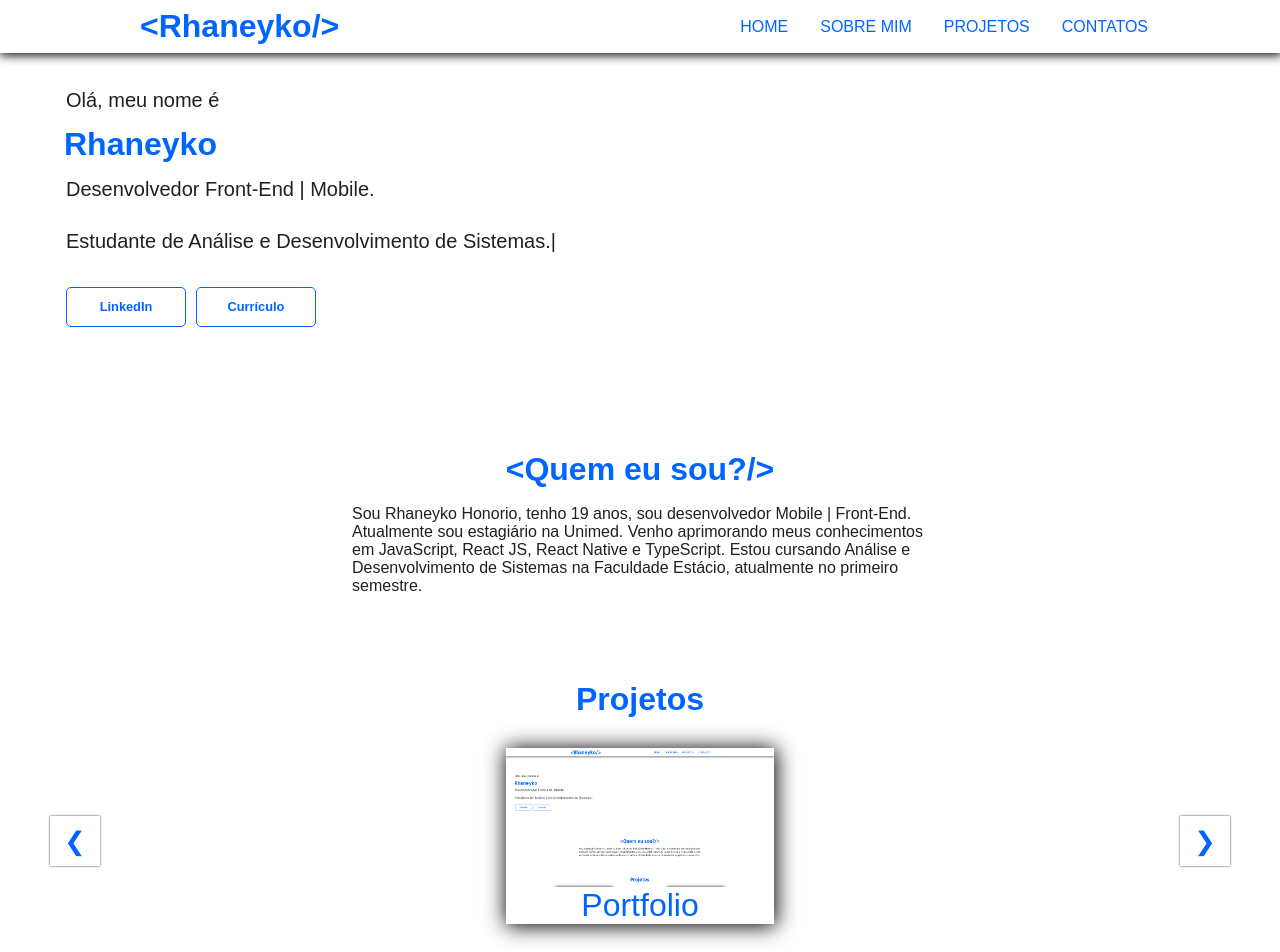
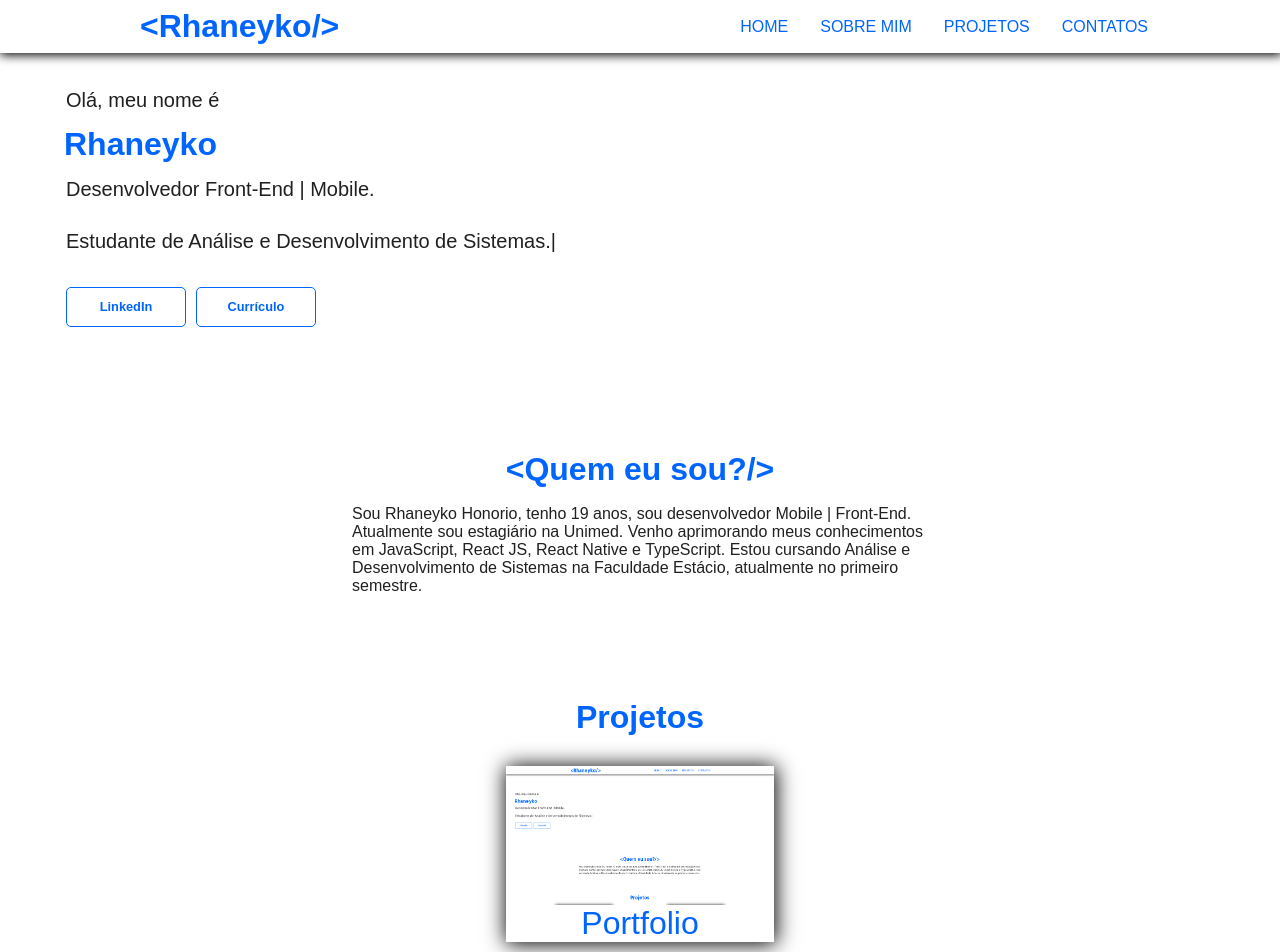
Before and after one commit to rhaneyko/rhaneyko-portfolio, a React (Create React App) app: page / in a window 1280 px wide. Shown: the top 952 px of the page. Built offline with nearby package versions, Linux system fonts and the light colour scheme; a web font is replaced by a local one.

Commit message:
React App

```diff
--- a/src/screens/ProjectsPage/index.jsx
+++ b/src/screens/ProjectsPage/index.jsx
@@ -1,5 +1,5 @@
 import React from 'react'
-import Carousel from 'react-elastic-carousel';
+//import Carousel from 'react-elastic-carousel';
 import CardsProjects from '../../components/CardsProjects';
 import {
     Container,
@@ -10,7 +10,7 @@ const ProjectsPage = () => {
   return (
     <Container id='projects'>
         <Title>Projetos</Title>
-        <Carousel
+        {/* <Carousel
           breakPoints={
             [
               { width: 1, itemsToShow: 1, itemsToScroll: 1 },
@@ -31,7 +31,9 @@ const ProjectsPage = () => {
           <CardsProjects/>
           <CardsProjects/>
           <CardsProjects/>
-        </Carousel>
+        </Carousel> */}
+
+        <CardsProjects/>
     </Container>
   )
 }
```
